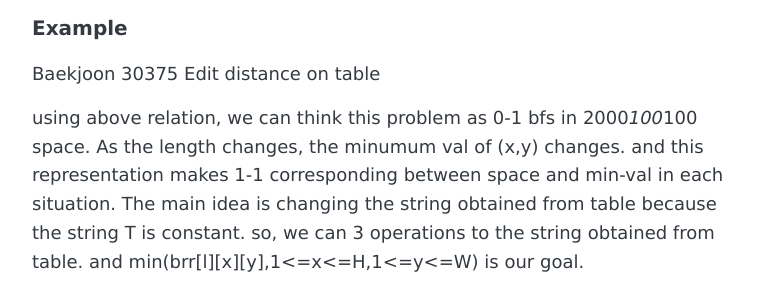
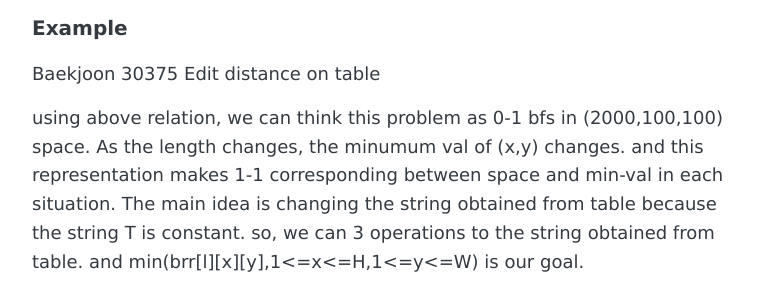
Before and after one commit to saluv1/saluv1.github.io, a Jekyll site: the page built from _posts/2025-03-07-edit distance.md, in a window 1280 px wide and 900 px high, scrolled down 997 px. Shown: the part 153-445 px from the top of the window, without its empty margins (248-1031 px from the left). Built offline with Jekyll 4.4.1, drawn with Linux system fonts in a browser that asks for light colours; comment, search, counter and statistics services are not loaded.

```diff
--- a/_posts/2025-03-07-edit distance.md
+++ b/_posts/2025-03-07-edit distance.md
@@ -21,7 +21,7 @@ The cost c is equal to 0 ,if s1[i]==s2[j], or 1 , if s1[i]!=s2[j].
 ### Example
 Baekjoon 30375 Edit distance on table
 
-using above relation, we can think this problem as 0-1 bfs in 2000*100*100 space.
+using above relation, we can think this problem as 0-1 bfs in (2000,100,100) space.
 As the length changes, the minumum val of (x,y) changes. and this representation makes 1-1 corresponding between space and min-val in each situation.
 The main idea is changing the string obtained from table because the string T is constant.
 so, we can 3 operations to the string obtained from table. and min(brr[l][x][y],1<=x<=H,1<=y<=W) is our goal.
```
